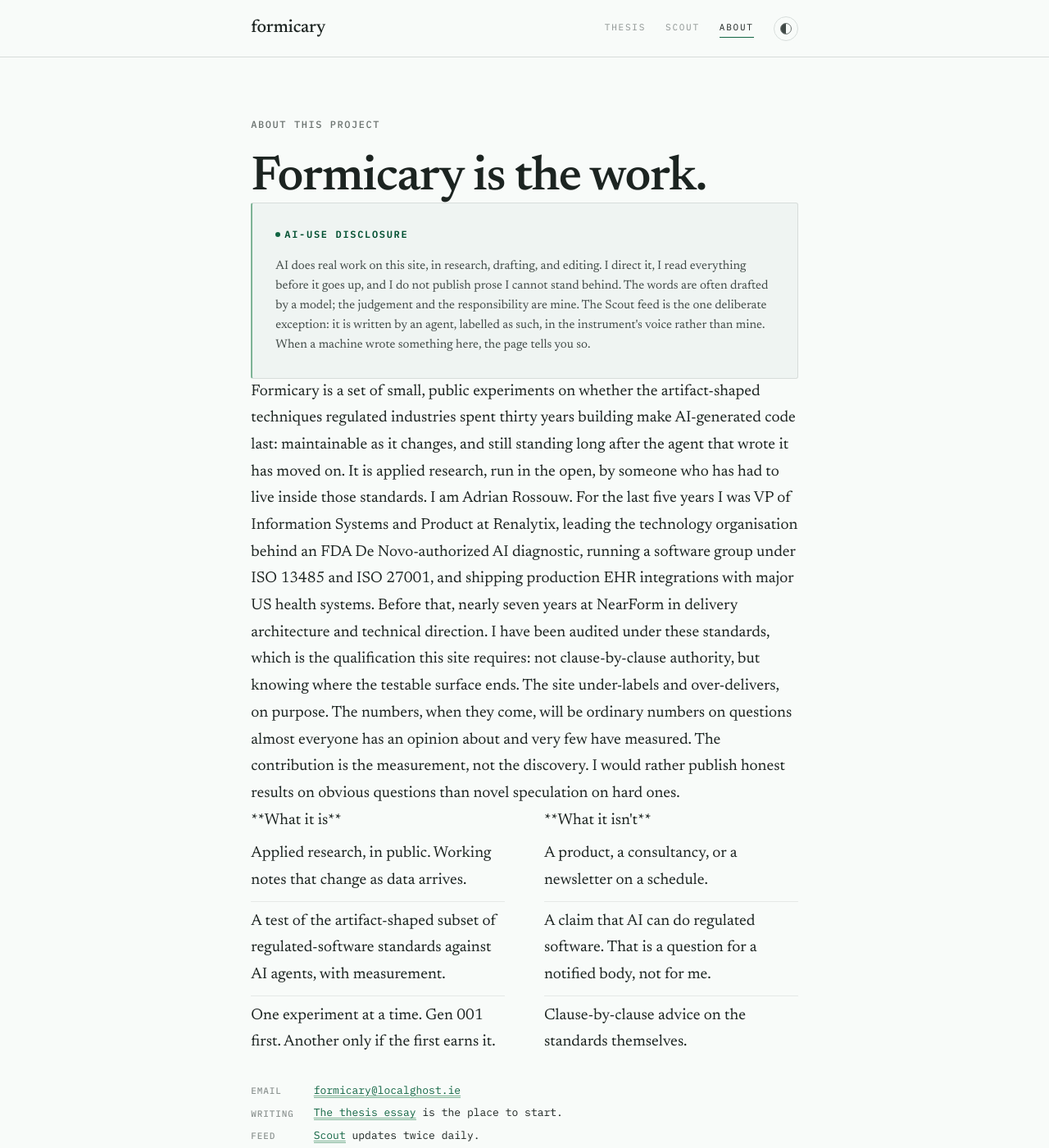
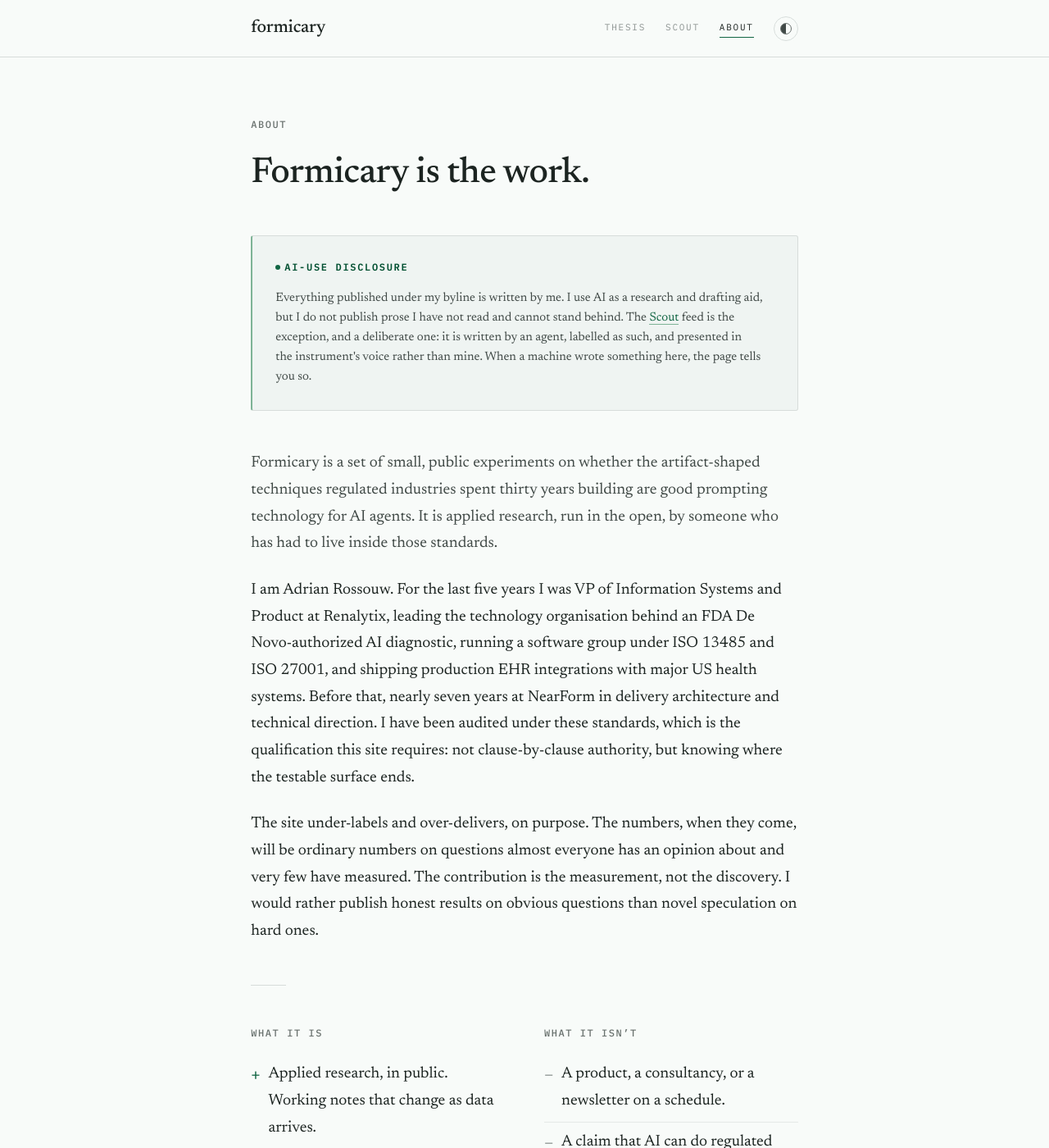
Before and after one commit to AdrianRossouw/formicary.ai, a Jekyll site: the page built from about.md, in a window 1280 px wide and 1400 px high. Shown: the whole window at 82% size. Built offline with Jekyll 4.4.1, drawn with Linux system fonts in a browser that asks for light colours; some of the changed text lies outside the part shown.

Commit message:
fix(REQ-007,REQ-014,REQ-016,REQ-018,REQ-019,REQ-020,REQ-021,REQ-022,REQ-023,REQ-024): align all three pages to design brief class names and structure
- Header: shell--wide on site-head__row when page.wide_header is set
- epistemic.html: optional style= param for inline spacing overrides
- index.md: correct prose/masthead spacing, typographic entities, div.prose not article
- scout.html: .chip filters, .readout chrome, .filters/.filters__group/.filters__legend
- scout.js: correct .signal/.signal__pips/.signal__pip, .feed__meta/.tag/.feed__foot
  card structure; domain + published extraction; chip-based filter interactions
- about.md: isnt-list .is/.isnt with .mark spans, kicker section headings, rule-mark dividers

Co-Authored-By: Claude Sonnet 4.6 <noreply@anthropic.com>
Entire-Checkpoint: 638281d3eed6

```diff
--- a/_includes/epistemic.html
+++ b/_includes/epistemic.html
@@ -1,4 +1,4 @@
-<aside class="epistemic" aria-label="{{ include.label }}">
+<aside class="epistemic"{% if include.style %} style="{{ include.style }}"{% endif %} aria-label="{{ include.label }}">
   <p class="epistemic__label">{{ include.label }}</p>
   {% if include.status or include.confidence or include.last_revised %}
   <dl class="epistemic__fields">
--- a/_includes/header.html
+++ b/_includes/header.html
@@ -1,5 +1,5 @@
 <header class="site-head" role="banner">
-  <div class="shell site-head__row">
+  <div class="shell{% if page.wide_header %} shell--wide{% endif %} site-head__row">
     <a class="wordmark" href="/">formicary</a>
     <div class="site-head__right">
       <nav class="nav" aria-label="Site">
--- a/about.md
+++ b/about.md
@@ -1,62 +1,58 @@
 ---
 layout: default
 title: About
-description: About Formicary, Adrian Rossouw's applied research into regulated-software discipline and AI agents.
+description: What Formicary is and isn't, an AI-use disclosure, and how to reach Adrian Rossouw.
 permalink: /about/
 ---
 
 <div class="masthead">
-  <p class="kicker masthead__eyebrow">About this project</p>
-  <h1 class="masthead__title">Formicary is the work.</h1>
+  <p class="kicker masthead__eyebrow">About</p>
+  <h1 style="max-width: 16ch;">Formicary is the work.</h1>
 </div>
 
 {% include epistemic.html
   label="AI-use disclosure"
-  note="AI does real work on this site, in research, drafting, and editing. I direct it, I read everything before it goes up, and I do not publish prose I cannot stand behind. The words are often drafted by a model; the judgement and the responsibility are mine. The Scout feed is the one deliberate exception: it is written by an agent, labelled as such, in the instrument's voice rather than mine. When a machine wrote something here, the page tells you so."
+  style="margin-top: var(--space-7);"
+  note="Everything published under my byline is written by me. I use AI as a research and drafting aid, but I do not publish prose I have not read and cannot stand behind. The <a href='/scout/' style='color: var(--accent); border-bottom: 1px solid var(--accent-rule);'>Scout</a> feed is the exception, and a deliberate one: it is written by an agent, labelled as such, and presented in the instrument's voice rather than mine. When a machine wrote something here, the page tells you so."
 %}
 
-<article class="prose">
+<div class="prose" style="margin-top: var(--space-7);">
+  <p class="lede">Formicary is a set of small, public experiments on whether the artifact-shaped techniques regulated industries spent thirty years building are good prompting technology for AI agents. It is applied research, run in the open, by someone who has had to live inside those standards.</p>
 
-Formicary is a set of small, public experiments on whether the artifact-shaped techniques regulated industries spent thirty years building make AI-generated code last: maintainable as it changes, and still standing long after the agent that wrote it has moved on. It is applied research, run in the open, by someone who has had to live inside those standards.
+  <p>I am Adrian Rossouw. For the last five years I was VP of Information Systems and Product at Renalytix, leading the technology organisation behind an FDA De Novo-authorized AI diagnostic, running a software group under ISO 13485 and ISO 27001, and shipping production EHR integrations with major US health systems. Before that, nearly seven years at NearForm in delivery architecture and technical direction. I have been audited under these standards, which is the qualification this site requires: not clause-by-clause authority, but knowing where the testable surface ends.</p>
 
-I am Adrian Rossouw. For the last five years I was VP of Information Systems and Product at Renalytix, leading the technology organisation behind an FDA De Novo-authorized AI diagnostic, running a software group under ISO 13485 and ISO 27001, and shipping production EHR integrations with major US health systems. Before that, nearly seven years at NearForm in delivery architecture and technical direction. I have been audited under these standards, which is the qualification this site requires: not clause-by-clause authority, but knowing where the testable surface ends.
+  <p>The site under-labels and over-delivers, on purpose. The numbers, when they come, will be ordinary numbers on questions almost everyone has an opinion about and very few have measured. The contribution is the measurement, not the discovery. I would rather publish honest results on obvious questions than novel speculation on hard ones.</p>
+</div>
 
-The site under-labels and over-delivers, on purpose. The numbers, when they come, will be ordinary numbers on questions almost everyone has an opinion about and very few have measured. The contribution is the measurement, not the discovery. I would rather publish honest results on obvious questions than novel speculation on hard ones.
+<hr class="rule-mark" />
 
 <div class="col2">
-<div>
-
-**What it is**
-
-<ul class="isnt-list">
-<li>Applied research, in public. Working notes that change as data arrives.</li>
-<li>A test of the artifact-shaped subset of regulated-software standards against AI agents, with measurement.</li>
-<li>One experiment at a time. Gen 001 first. Another only if the first earns it.</li>
-</ul>
-
-</div>
-<div>
-
-**What it isn't**
-
-<ul class="isnt-list">
-<li>A product, a consultancy, or a newsletter on a schedule.</li>
-<li>A claim that AI can do regulated software. That is a question for a notified body, not for me.</li>
-<li>Clause-by-clause advice on the standards themselves.</li>
-</ul>
-
-</div>
+  <section>
+    <p class="kicker" style="margin-bottom: var(--space-4);">What it is</p>
+    <ul class="isnt-list">
+      <li class="is"><span class="mark" aria-hidden="true">+</span><span>Applied research, in public. Working notes that change as data arrives.</span></li>
+      <li class="is"><span class="mark" aria-hidden="true">+</span><span>A test of the artifact-shaped subset of regulated-software standards against AI agents, with measurement.</span></li>
+      <li class="is"><span class="mark" aria-hidden="true">+</span><span>One experiment at a time. Gen 001 first. Another only if the first earns it.</span></li>
+    </ul>
+  </section>
+  <section>
+    <p class="kicker" style="margin-bottom: var(--space-4);">What it isn&rsquo;t</p>
+    <ul class="isnt-list">
+      <li class="isnt"><span class="mark" aria-hidden="true">&minus;</span><span>A product, a consultancy, or a newsletter on a schedule.</span></li>
+      <li class="isnt"><span class="mark" aria-hidden="true">&minus;</span><span>A claim that AI can do regulated software. That is a question for a notified body, not for me.</span></li>
+      <li class="isnt"><span class="mark" aria-hidden="true">&minus;</span><span>Clause-by-clause advice on the standards themselves.</span></li>
+    </ul>
+  </section>
 </div>
 
-<dl class="bio-grid">
-  <dt>Email</dt>
-  <dd><a href="mailto:formicary@localghost.ie">formicary@localghost.ie</a></dd>
-  <dt>Writing</dt>
-  <dd><a href="/">The thesis essay</a> is the place to start.</dd>
-  <dt>Feed</dt>
-  <dd><a href="/scout/">Scout</a> updates twice daily.</dd>
-  <dt>Licence</dt>
-  <dd>Notes are <a href="https://creativecommons.org/licenses/by/4.0/" rel="license">CC BY 4.0</a>. Reuse with attribution.</dd>
-</dl>
+<hr class="rule-mark" />
 
-</article>
+<section>
+  <p class="kicker" style="margin-bottom: var(--space-4);">Contact</p>
+  <dl class="bio-grid">
+    <dt>Email</dt><dd><a href="mailto:adrian@formicary.ai">adrian@formicary.ai</a></dd>
+    <dt>Writing</dt><dd>The <a href="/">thesis essay</a> is the place to start.</dd>
+    <dt>Feed</dt><dd><a href="/scout/">Scout</a> updates twice daily.</dd>
+    <dt>Licence</dt><dd>Notes are <a href="https://creativecommons.org/licenses/by/4.0/" rel="license">CC BY 4.0</a>. Reuse with attribution.</dd>
+  </dl>
+</section>
```
Also changed, not shown: assets/js/scout.js (+205 -136 lines), index.md (+23 -26 lines), scout.html (+32 -24 lines).
